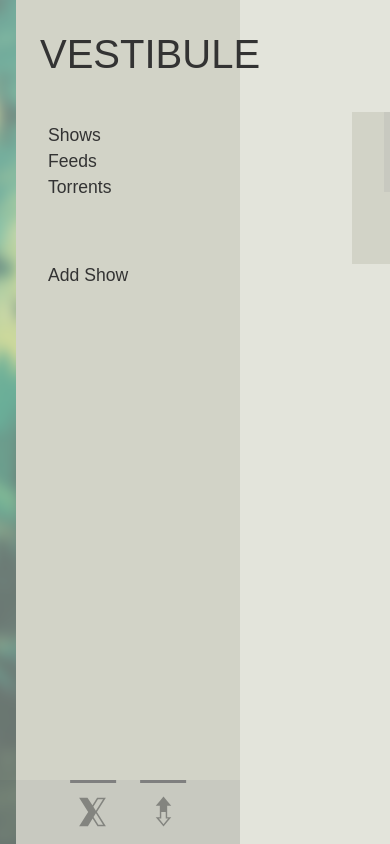
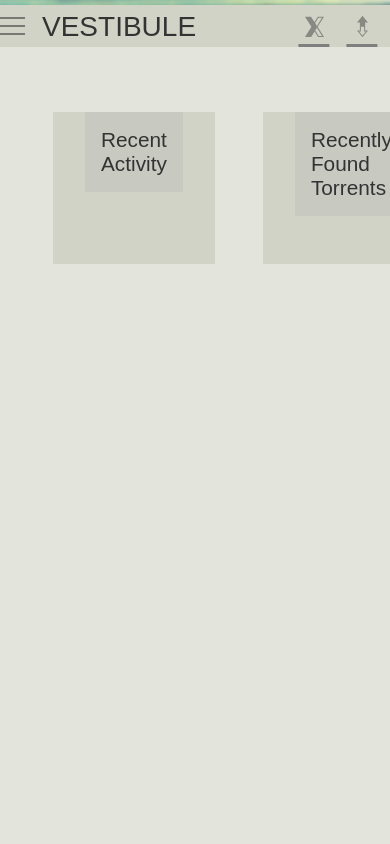
Before and after one commit to benella/vestibule, a Django app: page / in a window 390 px wide; the page is wider, and only the part inside the window is pictured. Run offline with Django 3.2, Linux system fonts and the light colour scheme; data comes from the database, SQL or seed files in the repository; both versions use the stored data as it was after the commit; data that the repository does not hold is empty; some libraries are stand-ins or nearby versions; some web fonts are replaced.

Commit message:
adding minimal mobile design, and torrent remove after seed

```diff
--- a/VestibuleServer/settings.py
+++ b/VestibuleServer/settings.py
@@ -42,6 +42,7 @@ LOGGING = {
 ALLOWED_HOSTS = ['0.0.0.0',
                  '127.0.0.1',
                  '192.168.*',
+                 '192.168.0.18',
                  'raspberrypi.local'
                  ]
 
--- a/static/css/main.css
+++ b/static/css/main.css
@@ -111,6 +111,7 @@ button:focus {
     margin: 5px 0;
     transition: 0.3s;
     display: block;
+    color: inherit;
 }
 
 .side-panel-link:hover {
@@ -122,6 +123,10 @@ button:focus {
     position: absolute;
     bottom: 16rem;
     font-family: monospace;
+}
+
+#mobile-menu-btn {
+    display: none;
 }
 
 #services-status-box {
--- /dev/null
+++ b/static/css/main_responsive.css
@@ -0,0 +1,106 @@
+
+@media only screen and (max-width: 500px) {
+    #side-panel {
+        width: 100vw;
+        height: 34px;
+        padding: 4px 0;
+        z-index: 10;
+        top: 5px;
+    }
+
+    #top-panel {
+        margin: 2px 0 0 42px;
+        font-size: 0.7em;
+    }
+
+    #strip {
+        height: 5px;
+        width: 100vw;
+        z-index: 10;
+    }
+
+    #strip-img {
+        width: 110%;
+        top: -9px;
+        left: -3px;
+        filter: blur(2px);
+        height: 30px;
+    }
+
+    #main-box {
+        margin: 70px 5px 0 5px;
+    }
+
+    #main-links-box {
+        display: none;
+        position: fixed;
+        z-index: 10;
+        width: 100vw;
+        top: 47px;
+        background-color: #797974;
+    }
+
+    .side-panel-links {
+        padding: 0 0 0 50px;
+        color: #e3e4db;
+    }
+
+    .side-panel-divider {
+        width: calc(100% - 6rem);
+        margin: 1rem 3rem;
+    }
+
+    .side-panel-links:first-child{
+        margin-top: 2rem;
+    }
+
+    .side-panel-links:last-child {
+        margin-bottom: 2rem;
+    }
+
+    #services-status-box {
+        right: 0;
+        left: auto;
+        width: 104px;
+        padding: 0;
+        height: 42px;
+        top: 0;
+        background-color: transparent;
+    }
+
+    .service-icon {
+        height: 25px;
+        margin-top: 5px;
+    }
+
+    .service-status-bar {
+        top: auto;
+        bottom: 0;
+    }
+
+    .service-wrap {
+        padding: 4px;
+        width: 2.5rem;
+    }
+
+    #main-panel {
+        padding-left: 0;
+    }
+
+#mobile-menu-btn {
+    display: block;
+    position: absolute;
+    height: 34px;
+    width: 25px;
+    top: 6px;
+    left: 0;
+}
+
+#mobile-menu-btn span {
+    display: block;
+    width: 100%;
+    height: 2px;
+    background-color: #797974;
+    margin-top: 6px;
+}
+}
--- a/static/js/main.js
+++ b/static/js/main.js
@@ -0,0 +1,4 @@
+
+function toggle_mobile_menu() {
+    $("#main-links-box").toggle();
+}
--- a/templates/main.html
+++ b/templates/main.html
@@ -5,9 +5,11 @@
 <head>
     <meta charset="UTF-8">
     <title>Vestibule</title>
+    <meta name="viewport" content="width=device-width, initial-scale=1">
     <link rel="shortcut icon" href="{% static "images/favicon.png" %}" />
     <link rel="stylesheet" href="https://use.typekit.net/gki7zvg.css">
     <link rel="stylesheet" type="text/css" href="{% static "css/main.css" %}">
+    <link rel="stylesheet" type="text/css" href="{% static "css/main_responsive.css" %}">
     <script src="https://ajax.googleapis.com/ajax/libs/jquery/3.2.1/jquery.min.js"></script>
     <script src="https://cdnjs.cloudflare.com/ajax/libs/color-thief/2.3.0/color-thief.umd.js"></script>
     <script src="{% static "js/main.js" %}"></script>
@@ -20,6 +22,7 @@
                 <a href="{% url 'home' %}" class="acier-title">VESTIBULE</a>
             </section>
 
+            <div id="main-links-box">
                 <section class="side-panel-links">
                     <a href="{% url 'shows:list' %}" class="side-panel-link">Shows</a>
                     <a href="{% url 'feeds:list' %}" class="side-panel-link">Feeds</a>
@@ -31,10 +34,11 @@
                 <section class="side-panel-links">
                     <a href="{% url 'shows:add-show' %}" class="side-panel-link">Add Show</a>
                 </section>
-
+            </div>
             {% block page_actions %} {% endblock page_actions %}
 
             <section id="services-status-box"></section>
+            <div id="mobile-menu-btn" onclick="toggle_mobile_menu()"><span></span><span></span><span></span></div>
 
         {% if messages %}
             <div class="messages">
--- a/torrents/models.py
+++ b/torrents/models.py
@@ -7,11 +7,13 @@ class Torrent(models.Model):
     NEVER_STARTED = "N"
     DOWNLOADING = "D"
     READY = "R"
+    STOPPED = "S"
 
     DOWNLOAD_STATUS_CHOICES = [
         (NEVER_STARTED, "Never Started"),
         (DOWNLOADING, "Downloading"),
         (READY, "Ready"),
+        (STOPPED, "Stopped"),
     ]
 
     created = models.DateTimeField(editable=False, default=timezone.now)
--- a/torrents_manager/transmission_client.py
+++ b/torrents_manager/transmission_client.py
@@ -18,8 +18,6 @@ class TransmissionClient:
 
     TRANSMISSION_API_ADDRESS = "http://{host}:9091/transmission/rpc"
     TRANSMISSION_WEB_ADDRESS = "http://{host}:9091"
-    DEFAULT_SHARE_TIME = timedelta(days=7)
-    DEFAULT_SHARE_RATIO = 2
     ACTION_SUCCESS = "success"
 
     def __init__(self):
@@ -52,6 +50,14 @@ class TransmissionClient:
         except VestibuleConfiguration.DoesNotExist:
             self.keep_media_folder_organised = False
             self.media_folder_path = ""
+
+        try:
+            days_to_share = int(VestibuleConfiguration.objects.get(name="Default Seeding Time (Days)").value)
+        except (VestibuleConfiguration.DoesNotExist, ValueError):
+            days_to_share = 10
+
+        self.default_share_time = timedelta(days=days_to_share)
+
 
 
     def __enter__(self):
@@ -154,19 +160,28 @@ class TransmissionClient:
         print(f"Matched with Torrent in Vestibule - {torrent}")
 
         is_ready = percent_done == 100
-        can_delete = seeding_time >= TransmissionClient.DEFAULT_SHARE_TIME
+        can_delete = seeding_time >= self.default_share_time
         torrent.update_percent_done(percent_done)
 
         if is_ready and torrent.download_status != Torrent.READY:
             torrent.update_download_status(Torrent.READY)
-            print(f"Download finished, copying files to library")
+            print(f"Download finished for {torrent}, seeding")
             pushover.send_message(
                 title=f"{torrent.show.title} - New episode is ready",
                 message=f"{torrent.short_title}"
             )
 
         if can_delete:
-            print(f"Shared for {seeding_time}, deleting torrents and files")
+            print(f"Shared for {seeding_time}, removing from Transmission (not deleting files)")
+            self.remove_torrent(transmission_torrent_id=transmission_torrent_id)
+            torrent.update_download_status(Torrent.STOPPED)
+
+    def remove_torrent(self, transmission_torrent_id: int, delete_data: bool = False):
+        """
+        Remove Torrent from list
+        """
+        self.client.torrent.remove(arguments={
+            "ids": [transmission_torrent_id], "delete_local_data": delete_data})
 
     def update_live_torrents(self):
         """
```
Also changed, not shown: vestibule_configurations/fixtures/initial_configurations.json (+8 -0 lines), torrents/migrations/0019_auto_20200705_1847.py (added). Lines whose indentation alone changed are shown as unchanged.
